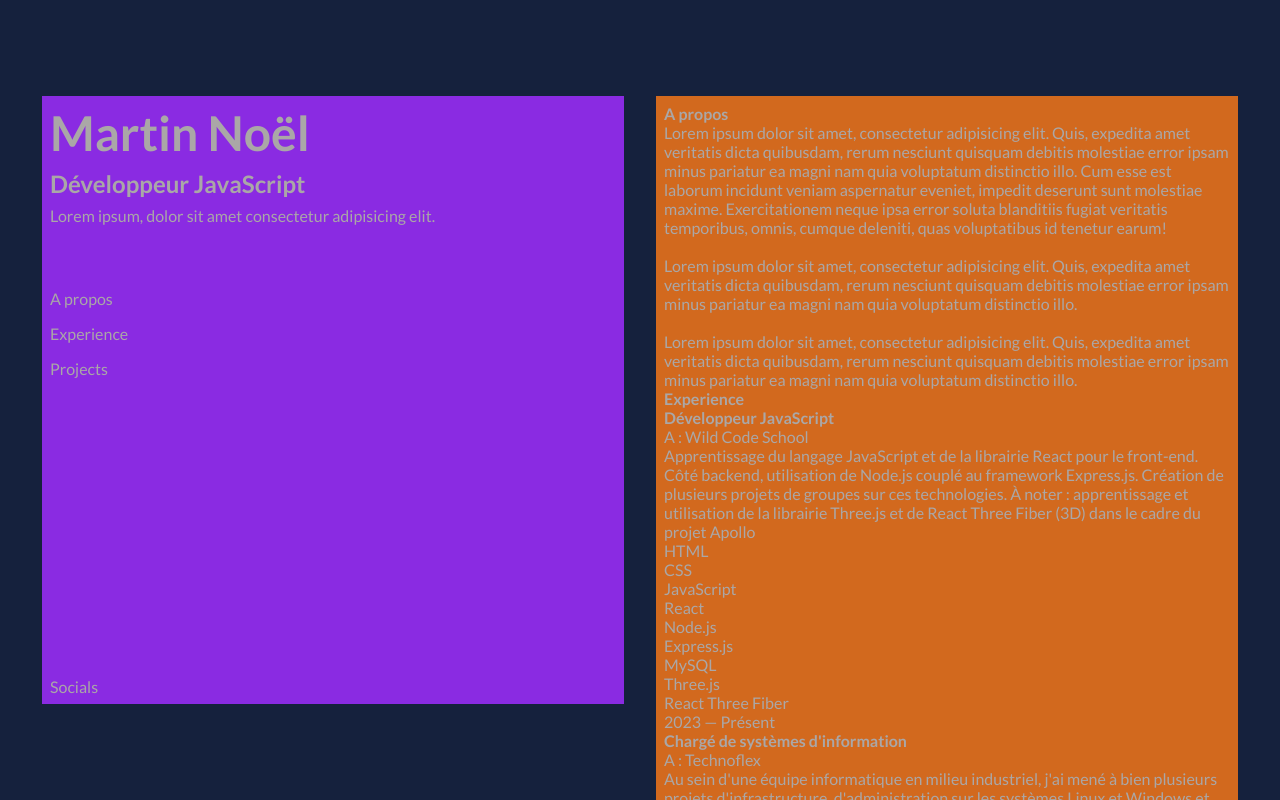
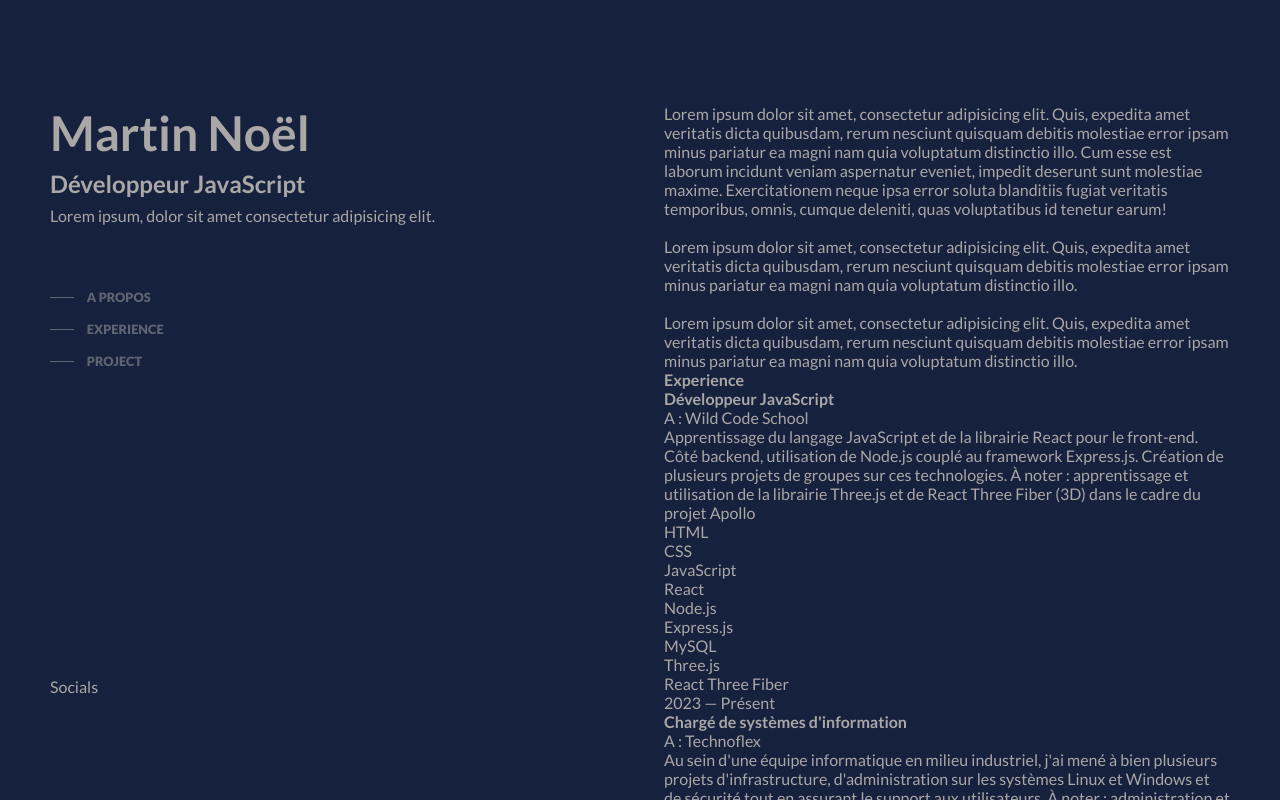
Before and after one commit to nitramXmas/portfolio, a React (Vite) app in the folder client/: page / in a window 1280 px wide. Built offline with nearby package versions, Linux system fonts and the light colour scheme.

Commit message:
someanimation, anchors and responsive

```diff
--- a/client/src/App.css
+++ b/client/src/App.css
@@ -25,6 +25,17 @@
 
   .navbar {
     position: relative;
+    margin-bottom: 5em;
+  }
+
+  .header{
+    gap: 2em;
+  }
+
+  .navline {
+
+    display: none;
+
   }
 
 }
--- a/client/src/App.jsx
+++ b/client/src/App.jsx
@@ -3,7 +3,6 @@ import Main from './pages/Main.jsx'
 import './App.css'
 
 function App() {
-
 
   return (
     <div className='app'>
--- a/client/src/components/about/About.jsx
+++ b/client/src/components/about/About.jsx
@@ -2,8 +2,7 @@ import React from 'react'
 
 const About = () => {
   return (
-    <div className='about'>
-        <h4>A propos</h4>
+    <section className='about' id='about'>
         <p>Lorem ipsum dolor sit amet, consectetur adipisicing elit. Quis, expedita amet veritatis dicta quibusdam, rerum nesciunt quisquam debitis molestiae error ipsam minus pariatur ea magni nam quia voluptatum distinctio illo.
         Cum esse est laborum incidunt veniam aspernatur eveniet, impedit deserunt sunt molestiae maxime. Exercitationem neque ipsa error soluta blanditiis fugiat veritatis temporibus, omnis, cumque deleniti, quas voluptatibus id tenetur earum!</p>
         <br />
@@ -12,7 +11,7 @@ const About = () => {
         <br />
         <p>Lorem ipsum dolor sit amet, consectetur adipisicing elit. Quis, expedita amet veritatis dicta quibusdam, rerum nesciunt quisquam debitis molestiae error ipsam minus pariatur ea magni nam quia voluptatum distinctio illo.
         </p>
-    </div>
+    </section>
   )
 }
 
--- a/client/src/components/experienceCard/ExperienceCard.jsx
+++ b/client/src/components/experienceCard/ExperienceCard.jsx
@@ -10,8 +10,8 @@ const Experience = ({experience}) => {
             <p>{experience.text}</p>
         </div>
         <div className="techs">
-            {experience.tech && experience.tech.map((tech)=>(
-                <div className="tech">{tech}</div>
+            {experience.tech && experience.tech.map((tech, index)=>(
+                <div key={index} className="tech">{tech}</div>
             ))}
         </div>
         <p>{experience.duration}</p>
--- a/client/src/components/experiences/Experiences.jsx
+++ b/client/src/components/experiences/Experiences.jsx
@@ -19,11 +19,10 @@ useEffect(()=> {
 },[])
 
   return (
-    <>
+    <section id='experiences'>
     <h4>Experience</h4>
     <div className='experiences'>
         <div className="timeline">
-            <div className='line'></div>
             <div className="expCards">
                 {experiences && experiences.map((experience)=>(
                     <Experience key={experience.id} experience = {experience} />
@@ -31,7 +30,7 @@ useEffect(()=> {
             </div>
         </div>
     </div>
-    </>
+    </section>
   )
 }
 
--- a/client/src/components/navbar/Navbar.jsx
+++ b/client/src/components/navbar/Navbar.jsx
@@ -11,9 +11,18 @@ const Navbar = () => {
       <div className="header">
         <Profile />
           <ul className='navlist'>
-              <li>A propos</li>
-              <li>Experience</li>
-              <li>Projects</li>
+              <a href='#about' className='navline'>
+                <div className='line'></div>
+                <li>A PROPOS</li>
+              </a>
+              <a href='#experiences' className="navline">
+                <div className='line'></div>
+                <li>EXPERIENCE</li>
+              </a>
+              <a href='#projects' className="navline">
+                <div className='line'></div>
+                <li>PROJECT</li>
+              </a>
           </ul>
       </div>
         <Socials />
--- a/client/src/components/navbar/navbar.css
+++ b/client/src/components/navbar/navbar.css
@@ -1,7 +1,6 @@
 .navbar {
   position: sticky;
   top: 6em;
-  background-color: blueviolet;
   height: calc(100vh - 12em);
   display: flex;
   flex-direction: column;
@@ -14,9 +13,45 @@
   gap: 4em;
 }
 
+
+.navline {
+  all:unset;
+  cursor:pointer;
+  display: flex;
+  align-items: center;
+  gap: 0.8em;
+  width: 10em;
+  color: rgba(170, 167, 167, 0.5);
+}
+
+.navline:hover {
+  color: rgb(170, 167, 167);
+}
+
+.navline:hover .line {
+  transition: all;
+  width: 4em;
+  transition-property: all;
+  transition-timing-function: cubic-bezier(.4,0,.2,1);
+  transition-duration: .40s;
+  background-color:  rgb(170, 167, 167);
+}
+
+.navline .line {
+  height: 1px;
+  width: 1.5em;
+  background-color:  rgba(170, 167, 167, 0.5);
+
+}
+
 .header ul {
   list-style: none;
   display: flex;
   flex-direction: column;
   gap: 1em;
 }
+
+.header li {
+  font-size: 0.8em;
+  font-weight: 900;
+}
--- a/client/src/components/projectCard/ProjectCard.jsx
+++ b/client/src/components/projectCard/ProjectCard.jsx
@@ -16,9 +16,9 @@ const ProjectCard = ({project}) => {
 
 
 
-        {project.tech.map((tech) =>
+        {project.tech.map((tech,index) =>
 
-          <div className='projectTech'>{tech}</div>
+          <div key={index} className='projectTech'>{tech}</div>
 
         )}
       </div>
--- a/client/src/components/projects/Projects.jsx
+++ b/client/src/components/projects/Projects.jsx
@@ -17,7 +17,7 @@ useEffect(()=> {
 },[])
 
   return (
-    <>
+    <section id='projects'>
     <h4>Projects</h4>
     <div className='projects'>
 
@@ -26,7 +26,7 @@ useEffect(()=> {
       ))}
 
     </div>
-    </>
+    </section>
   )
 }
 
--- a/client/src/pages/Main.jsx
+++ b/client/src/pages/Main.jsx
@@ -1,10 +1,10 @@
 import About from '../components/about/About.jsx'
 import Experiences from '../components/experiences/Experiences.jsx'
-
 import Projects from '../components/projects/Projects'
 import './main.css'
 
-const Main = () => {
+const Main = (prps) => {
+
   return (
     <div className='main'>
       <About />
--- a/client/src/pages/main.css
+++ b/client/src/pages/main.css
@@ -1,3 +1,3 @@
 .main {
-  background-color: chocolate;
+  /* background-color: chocolate; */
 }
```
